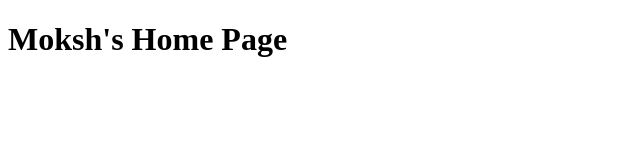
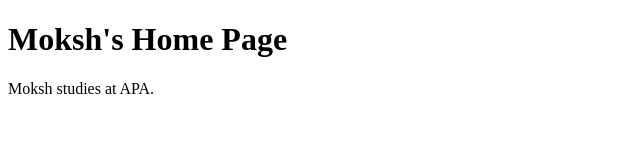
Before and after one commit to mokshkopikar/mokshkopikar.github.io, a plain HTML site: page index.html in a window 1280 px wide. Shown: the whole page, without its empty margins (0-640 px from the left). Drawn offline with Linux system fonts and the light colour scheme.

Commit message:
Added my school info.

```diff
--- a/index.html
+++ b/index.html
@@ -2,5 +2,8 @@
 <html>
 <body>
   <h1>Moksh's Home Page </h1>
+  <p>
+    Moksh studies at APA.
+  </p>
 </body>
 </html>
```
